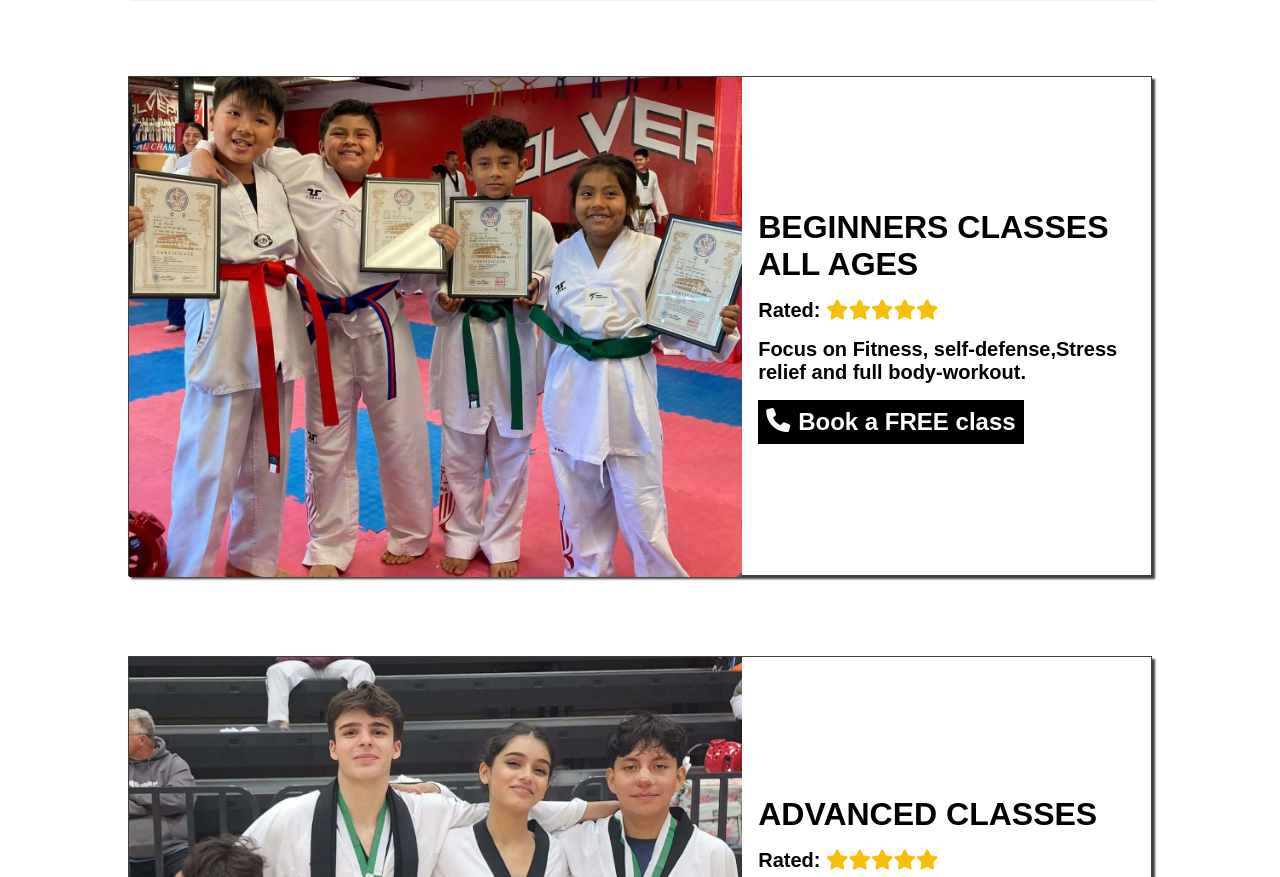
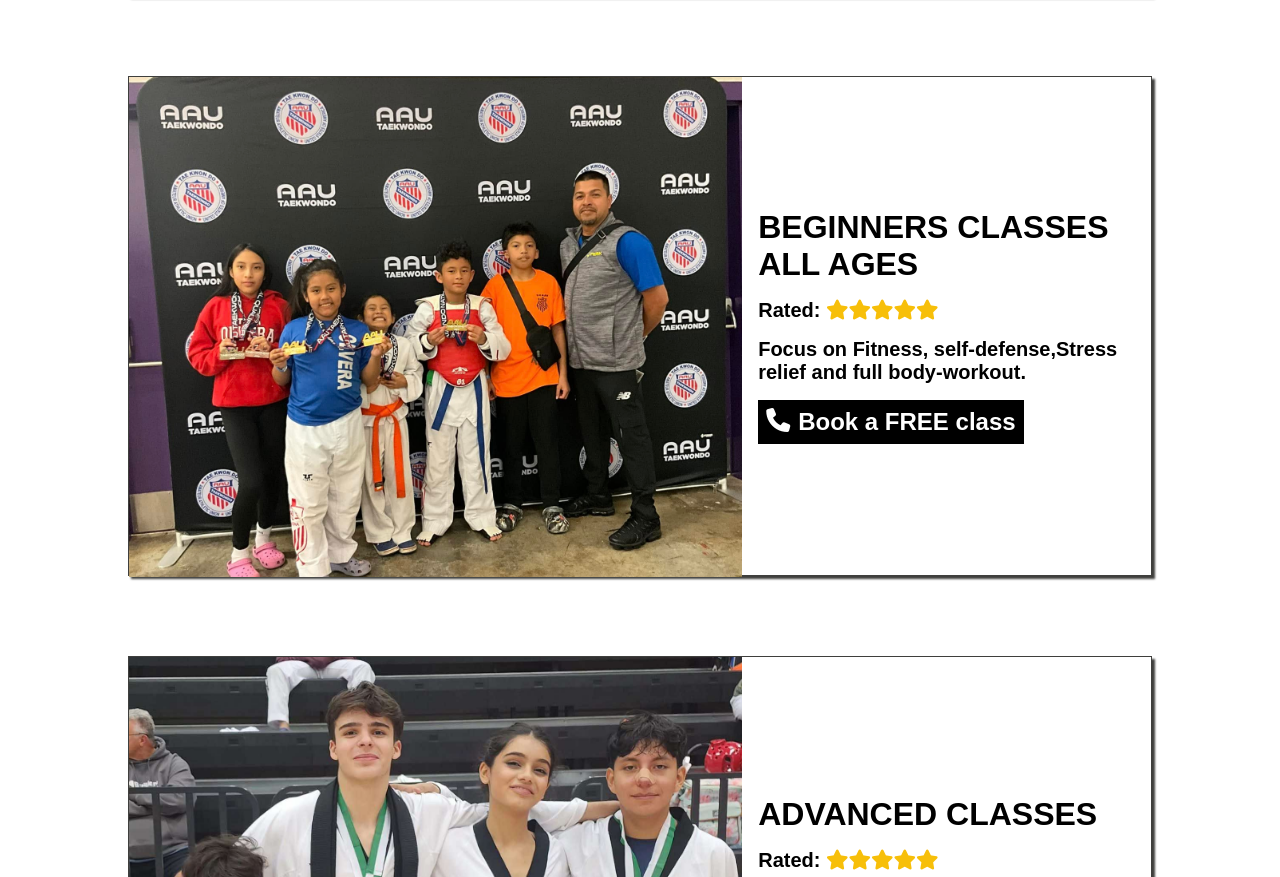
Before and after one commit to elizabeth171717/olveramartialarts, a plain HTML site: page index.html in a window 1280 px wide. Shown: the part 1241-2118 px from the top of the page. Drawn offline with Linux system fonts and the light colour scheme; a web font is replaced by a local one.

Commit message:
Update index.html

```diff
--- a/index.html
+++ b/index.html
@@ -148,7 +148,7 @@
 
       <!--CLASS-->
       <div class="class">
-        <div class="class-img"><img src="begginers.jpg" /></div>
+        <div class="class-img"><img src="color.jpg" /></div>
         <div class="class-description">
           <h2>BEGINNERS CLASSES ALL AGES</h2>
           <p class="rating">
```
